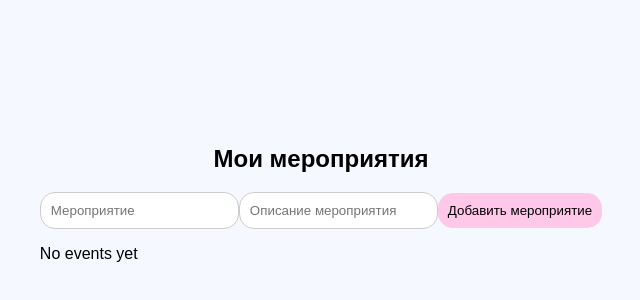
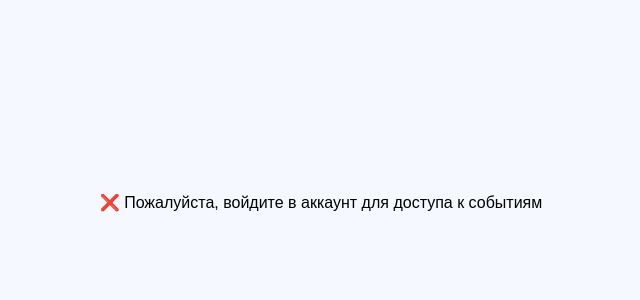
Before and after one commit to TrimovaAisha/event-planner-client, a React (Create React App) app: page /dashboard in a window 1280 px wide. Shown: the part 198-498 px from the top of the page, without its empty margins (319-959 px from the left). Built offline with nearby package versions, Linux system fonts and the light colour scheme.

Commit message:
Initial commit with working React project

```diff
--- a/src/pages/Dashboard.jsx
+++ b/src/pages/Dashboard.jsx
@@ -4,38 +4,48 @@ function Dashboard() {
   const [events, setEvents] = useState([]);
   const [title, setTitle] = useState("");
   const [description, setDescription] = useState("");
-  const token = localStorage.getItem("token");
+  const [error, setError] = useState(""); // Для отображения ошибок пользователю
 
-  // ✅ Правильный URL для API
+  // Берем токен и убираем лишние пробелы
+  const token = localStorage.getItem("token")?.trim();
+
   const BASE_URL = "https://event-planner-backend-eavd.onrender.com/api/events";
 
   useEffect(() => {
+    if (!token) {
+      setError("❌ Пожалуйста, войдите в аккаунт для доступа к событиям");
+      return;
+    }
     fetchEvents();
     // eslint-disable-next-line react-hooks/exhaustive-deps
   }, []);
+
   const fetchEvents = async () => {
-    if (!token) return console.warn("Нет токена, войдите в аккаунт");
     try {
-      console.log("Запрос GET к", BASE_URL);
       const res = await fetch(BASE_URL, {
         headers: {
           "Authorization": `Bearer ${token}`,
           "Content-Type": "application/json",
         },
       });
+      if (res.status === 401) {
+        setError("❌ Токен недействителен или просрочен. Войдите заново.");
+        return;
+      }
       if (!res.ok) throw new Error(`Ошибка ${res.status}`);
       const data = await res.json();
       setEvents(data);
     } catch (err) {
       console.error("Ошибка при получении событий:", err);
+      setError("Произошла ошибка при получении событий");
     }
   };
 
   const createEvent = async () => {
     if (!token) return alert("Сначала войдите в аккаунт");
     if (!title.trim() || !description.trim()) return alert("Введите название и описание");
+
     try {
-      console.log("Запрос POST к", BASE_URL, { title, description });
       const res = await fetch(BASE_URL, {
         method: "POST",
         headers: {
@@ -44,6 +54,10 @@ function Dashboard() {
         },
         body: JSON.stringify({ title, description }),
       });
+      if (res.status === 401) {
+        setError("❌ Токен недействителен или просрочен. Войдите заново.");
+        return;
+      }
       if (!res.ok) throw new Error(`Ошибка ${res.status}`);
       const data = await res.json();
       setEvents([...events, data]);
@@ -51,25 +65,35 @@ function Dashboard() {
       setDescription("");
     } catch (err) {
       console.error("Ошибка при создании события:", err);
+      setError("Произошла ошибка при создании события");
     }
   };
 
   const deleteEvent = async (id) => {
     if (!token) return alert("Сначала войдите в аккаунт");
     try {
-      console.log("Запрос DELETE к", `${BASE_URL}/${id}`);
       const res = await fetch(`${BASE_URL}/${id}`, {
         method: "DELETE",
         headers: {
           "Authorization": `Bearer ${token}`,
         },
       });
+      if (res.status === 401) {
+        setError("❌ Токен недействителен или просрочен. Войдите заново.");
+        return;
+      }
       if (!res.ok) throw new Error(`Ошибка ${res.status}`);
       setEvents(events.filter((event) => event._id !== id));
     } catch (err) {
       console.error("Ошибка при удалении события:", err);
+      setError("Произошла ошибка при удалении события");
     }
   };
+
+  // Если токен отсутствует или есть ошибка авторизации, показываем сообщение
+  if (!token || error) {
+    return <div className="dashboard"><p>{error}</p></div>;
+  }
 
   return (
     <div className="dashboard">
```
